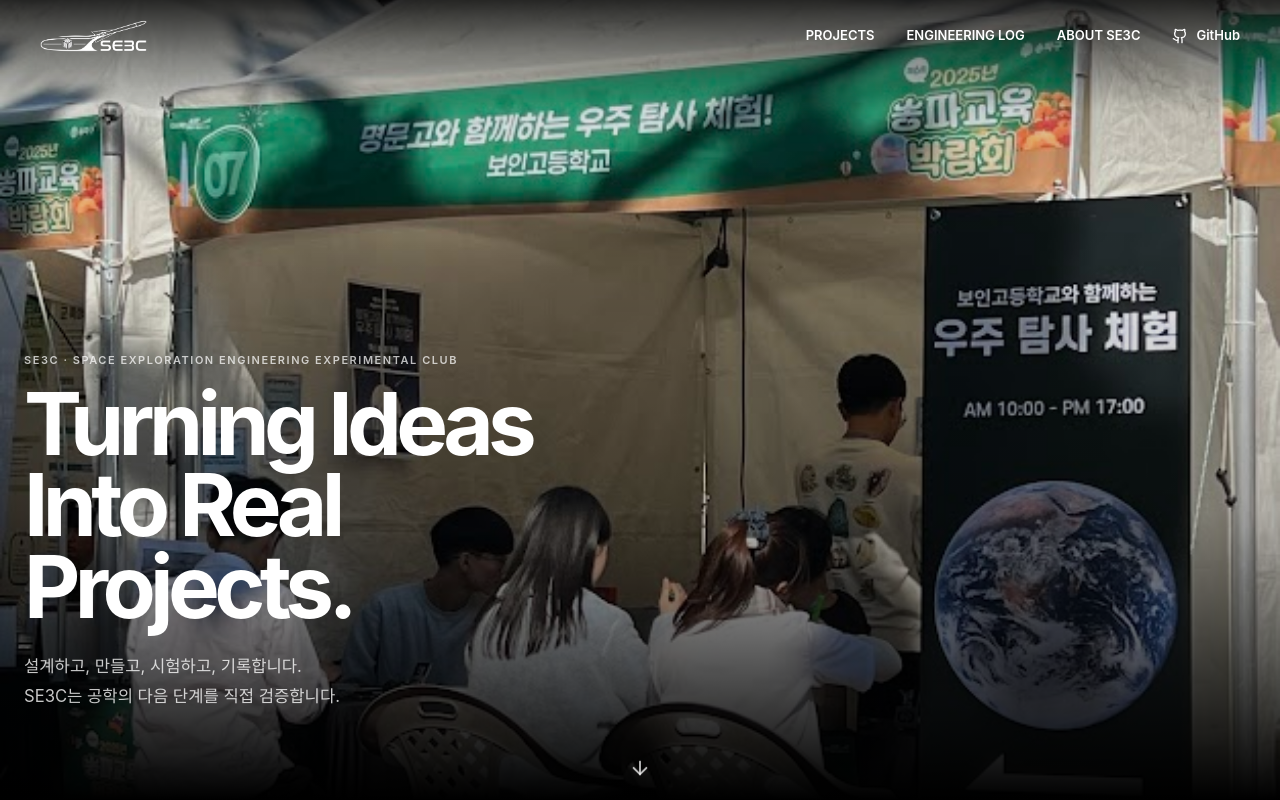
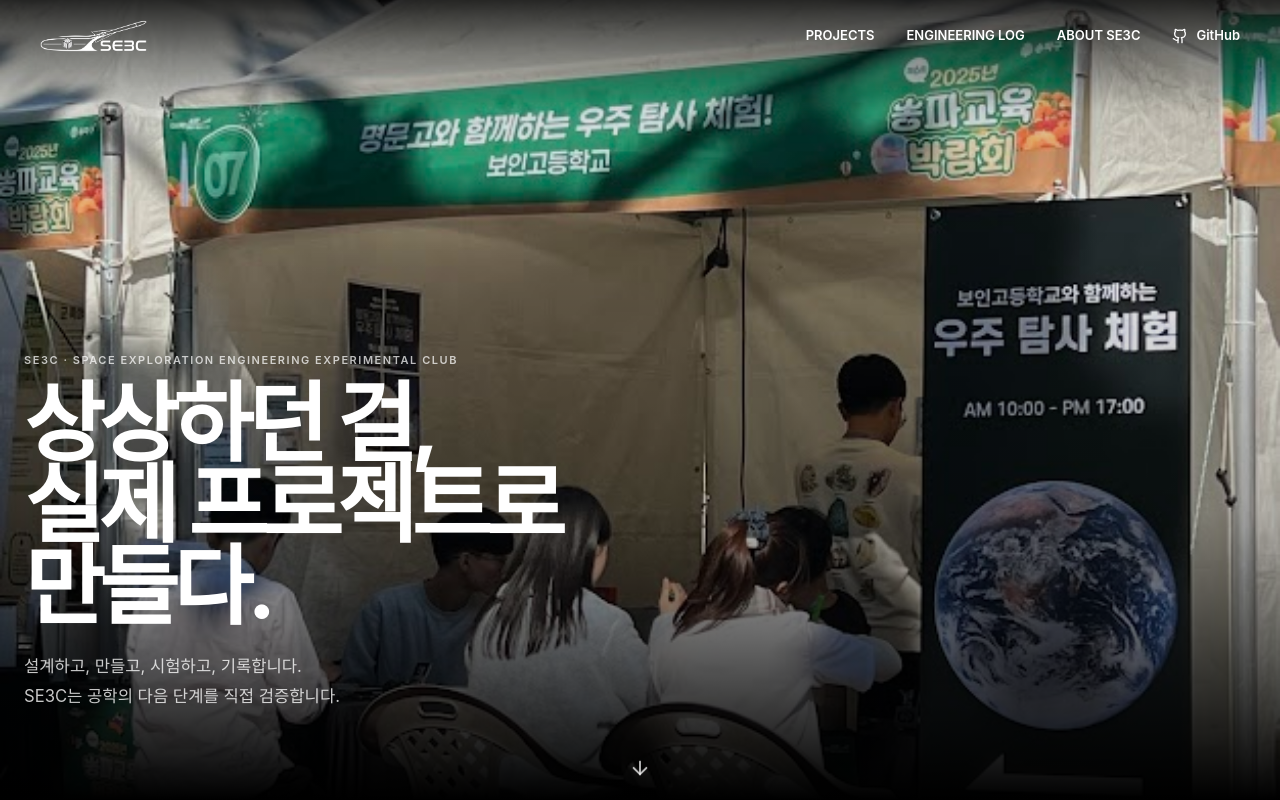
Before and after one commit to SE3C/se3cdocs, a React (Vite) app: page / in a window 1280 px wide. Shown: the top 800 px of the page. Built offline with nearby package versions, Linux system fonts and the light colour scheme; a web font is replaced by a local one.

Commit message:
Restore Korean hero headline

```diff
--- a/src/LandingPage.tsx
+++ b/src/LandingPage.tsx
@@ -40,7 +40,7 @@ export default function LandingPage() {
     <main>
       <section className="mission-hero">
         <img src={heroImage} alt="SE3C 제작 활동" className="project-media" /><div className="mission-hero-overlay" />
-        <div className="mission-hero-copy"><p className="eyebrow">SE3C · SPACE EXPLORATION ENGINEERING EXPERIMENTAL CLUB</p><h1>Turning Ideas<br />Into Real<br />Projects.</h1><p>설계하고, 만들고, 시험하고, 기록합니다.<br />SE3C는 공학의 다음 단계를 직접 검증합니다.</p></div>
+        <div className="mission-hero-copy"><p className="eyebrow">SE3C · SPACE EXPLORATION ENGINEERING EXPERIMENTAL CLUB</p><h1>상상하던 걸,<br />실제 프로젝트로<br />만들다.</h1><p>설계하고, 만들고, 시험하고, 기록합니다.<br />SE3C는 공학의 다음 단계를 직접 검증합니다.</p></div>
         <a href="#mission" aria-label="미션으로 이동" className="scroll-cue"><ArrowDown size={22} /></a>
       </section>
       <section id="mission" className="mission-statement">
```
